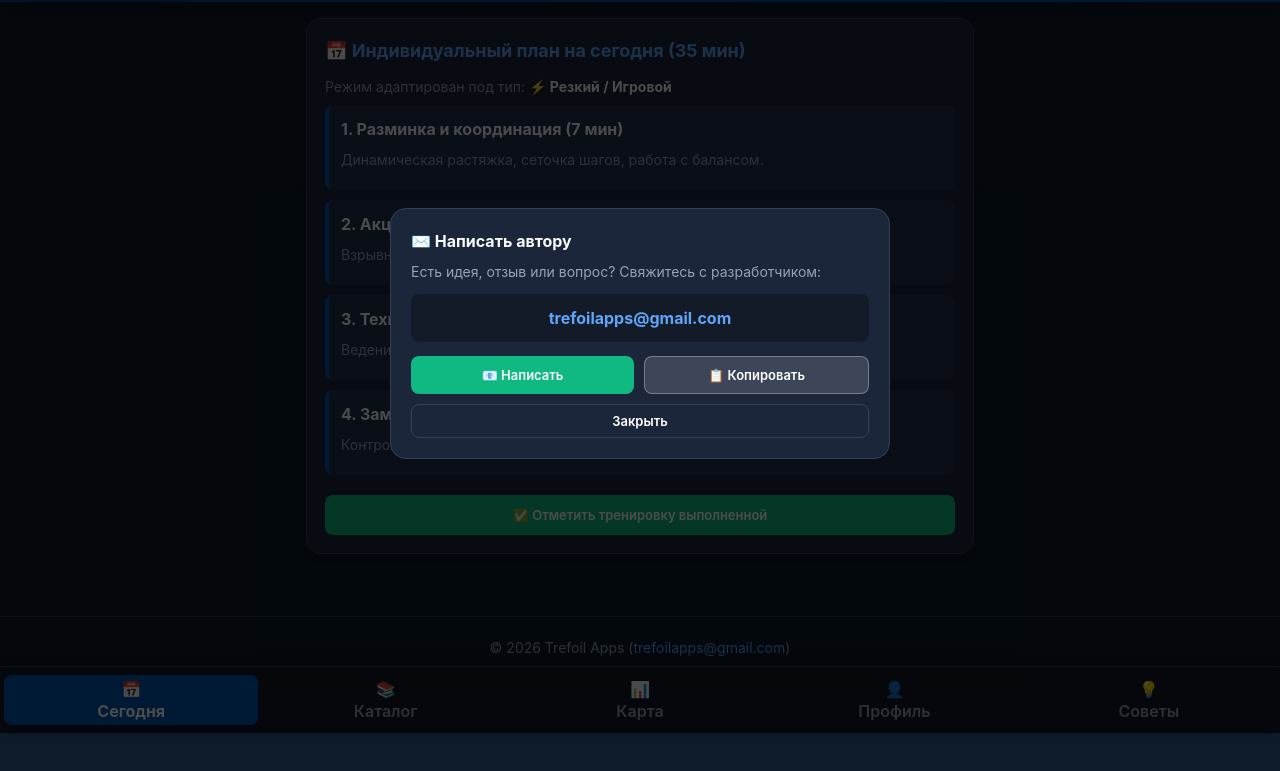
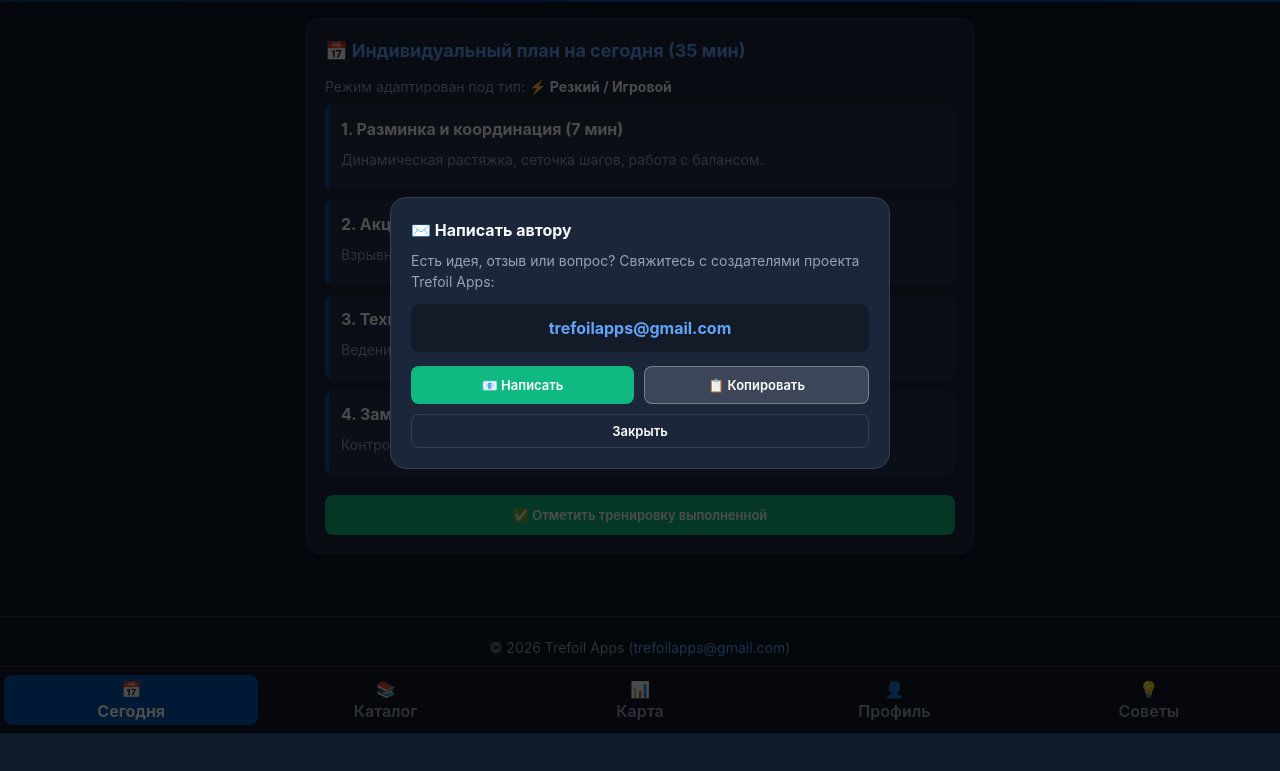
Before and after one commit to trefoilapps-ai/kickpro-junior, a plain HTML site: page index.html in a window 1280 px wide. Both pictures are taken after a click on the button "✉️". Shown: the part 67-838 px from the top of the page. Drawn offline with Linux system fonts and the light colour scheme.

Commit message:
index.html

```diff
--- a/index.html
+++ b/index.html
@@ -19,7 +19,7 @@
             --accent: #f59e0b;
         }
         * { box-sizing: border-box; margin: 0; padding: 0; font-family: -apple-system, BlinkMacSystemFont, "Segoe UI", Roboto, Helvetica, Arial, sans-serif; }
-        body { background-color: var(--bg-color); color: var(--text-main); line-height: 1.5; padding-bottom: 80px; }
+        body { background-color: var(--bg-color); color: var(--text-main); line-height: 1.5; padding-bottom: 90px; }
 
         header { background: linear-gradient(135deg, #003d82, #0056b3); padding: 14px 16px; position: sticky; top: 0; z-index: 100; box-shadow: 0 4px 12px rgba(0,0,0,0.3); }
         .header-top { display: flex; justify-content: space-between; align-items: center; }
@@ -33,7 +33,7 @@
         .btn-primary { background: var(--secondary); border: none; }
         .btn-primary:hover { background: #059669; }
 
-        /* Нижняя панель навигации */
+        /* Фиксированная нижняя панель навигации */
         .bottom-nav { position: fixed; bottom: 0; left: 0; width: 100%; background: #111827; border-top: 1px solid var(--border); display: flex; justify-content: space-around; padding: 8px 4px; z-index: 1000; box-shadow: 0 -4px 12px rgba(0,0,0,0.4); }
         .nav-item { background: transparent; border: none; color: var(--text-muted); display: flex; flex-direction: column; align-items: center; font-size: 11px; gap: 2px; padding: 4px 8px; border-radius: 8px; cursor: pointer; flex: 1; }
         .nav-item span { font-size: 16px; }
@@ -111,22 +111,22 @@
     <!-- Модальное окно обратной связи -->
     <div id="feedbackModal" class="modal hidden">
         <div class="modal-content">
-            <h3 id="fbTitle">✉️ Написать автору</h3>
-            <p id="fbDesc" style="margin-bottom: 12px;">Есть идея, отзыв или вопрос? Свяжитесь с разработчиком:</p>
+            <h3>✉️ Написать автору</h3>
+            <p style="margin-bottom: 12px;">Есть идея, отзыв или вопрос? Свяжитесь с создателями проекта Trefoil Apps:</p>
             <div style="background: rgba(0,0,0,0.3); padding: 12px; border-radius: 8px; margin-bottom: 14px; text-align: center;">
                 <strong style="font-size: 16px; color: #60a5fa;">trefoilapps@gmail.com</strong>
             </div>
             <div style="display: flex; gap: 10px;">
-                <button class="btn-primary" style="flex: 1; padding: 10px;" id="fbSendBtn" onclick="sendEmail()">📧 Написать</button>
-                <button style="flex: 1; padding: 10px;" id="fbCopyBtn" onclick="copyEmail()">📋 Копировать</button>
+                <button class="btn-primary" style="flex: 1; padding: 10px;" onclick="sendEmail()">📧 Написать</button>
+                <button style="flex: 1; padding: 10px;" onclick="copyEmail()">📋 Копировать</button>
             </div>
-            <button style="width: 100%; margin-top: 10px; background: transparent; border: 1px solid var(--border); padding: 8px;" id="fbCloseBtn" onclick="closeFeedback()">Закрыть</button>
+            <button style="width: 100%; margin-top: 10px; background: transparent; border: 1px solid var(--border); padding: 8px;" onclick="closeFeedback()">Закрыть</button>
         </div>
     </div>
 
     <footer class="footer">
         <p>© 2026 Trefoil Apps (<a href="mailto:trefoilapps@gmail.com">trefoilapps@gmail.com</a>)</p>
-        <p style="margin-top: 4px;" id="footerSub">PWA Offline-First • KickPro Junior v1.2</p>
+        <p style="margin-top: 4px;">PWA Offline-First • KickPro Junior v1.2</p>
     </footer>
 
     <script>
@@ -160,12 +160,12 @@
                 w4Title: "4. Заминка (6 мин)", w4Desc: "Контроль мяча в статике, дыхательные упражнения и растяжка.",
                 doneBtn: "✅ Отметить тренировку выполненной", doneMsg: "Отлично! Тренировка отмечена как выполненная.",
 
-                catHeader: "📚 Каталог упражнений", catDesc: "База упражнений для домашних и полевых тренировок юных футболистов.",
-                ex1Title: "⚽ Слалом между фишками", ex1Goal: "Цель: Развитие мягкого первого касания и дриблинга.", ex1Desc: "Как делать: Расставьте 6 фишек на расстоянии 1 метра. Ведите мяч поочередно правой и левой ногой.",
-                ex2Title: "⚡ Старт из положения сидя", ex2Goal: "Цель: Развитие взрывной скорости и резкости.", ex2Desc: "Как делать: Игрок сидит спиной к направлению движения, по сигналу делает рывок на 5 метров.",
+                catHeader: "📚 Каталог упражнений", catDesc: "Полная база упражнений для развития юных футболистов (6-12 лет).",
+                ex1Title: "⚽ Слалом между фишками", ex1Goal: "Цель: Развитие мягкого первого касания и дриблинга.", ex1Desc: "Расставьте 6 фишек на расстоянии 1 метра. Ведите мяч поочередно правой и левой ногой.",
+                ex2Title: "⚡ Старт из положения сидя", ex2Goal: "Цель: Развитие взрывной скорости и резкости.", ex2Desc: "Игрок сидит спиной к направлению движения, по сигналу делает рывок на 5 метров.",
                 badgeTech: "Техника", badgeHome: "Дома / Двор", badgePhys: "Физика", badgeType: "Резкий тип",
 
-                diagHeader: "📊 Карта развития (Диагностика)", diagDesc: "Оцените навыки игрока по шкале от 1 до 5 для формирования скаут-карточки.",
+                diagHeader: "📊 Карта развития (Диагностика RAE)", diagDesc: "Оцените навыки игрока по шкале от 1 до 5 для формирования скаут-карточки с учетом относительного возраста.",
                 d1: "1. Дриблинг и владение мячом (1-5)", d2: "2. Первое касание (1-5)", d3: "3. Скорость и резкость (1-5)", d4: "4. Реакция на ошибки (1-5)",
                 genCardBtn: "✨ Сгенерировать карточку игрока", genCardMsg: "Скаут-карточка KickPro Junior успешно сформирована!",
 
@@ -200,12 +200,12 @@
                 w4Title: "4. Қалпына келтіру (6 мин)", w4Desc: "Допты статикада бақылау, тыныс алу жаттығулары және созылу.",
                 doneBtn: "✅ Жаттығуды орындалды деп белгілеу", doneMsg: "Керемет! Жаттығу орындалды деп белгіленді.",
 
-                catHeader: "📚 Жаттығулар каталогы", catDesc: "Жас футболшылардың үй және алаң жаттығуларына арналған база.",
-                ex1Title: "⚽ Фишкалар арасындағы слалом", ex1Goal: "Мақсаты: Жұмсақ бірінші жанасу мен дриблингті дамыту.", ex1Desc: "Қалай жасау керек: 6 фишканы 1 метр арақашықтықта қойыңыз. Допты оң және сол аяқпен кезектесіп жүргізіңіз.",
-                ex2Title: "⚡ Отырған жерден бастау", ex2Goal: "Мақсаты: Жарылыс жылдамдығы мен шапшаңдықты дамыту.", ex2Desc: "Қалай жасау керек: Ойыншы қозғалыс бағытына арқасымен отырады, белгі бойынша 5 метрге ұмтылады.",
+                catHeader: "📚 Жаттығулар каталогы", catDesc: "Жас футболшыларды дамытуға арналған толық жаттығулар базасы (6-12 жас).",
+                ex1Title: "⚽ Фишкалар арасындағы слалом", ex1Goal: "Мақсаты: Жұмсақ бірінші жанасу мен дриблингті дамыту.", ex1Desc: "6 фишканы 1 метр арақашықтықта қойыңыз. Допты оң және сол аяқпен кезектесіп жүргізіңіз.",
+                ex2Title: "⚡ Отырған жерден бастау", ex2Goal: "Мақсаты: Жарылыс жылдамдығы мен шапшаңдықты дамыту.", ex2Desc: "Ойыншы қозғалыс бағытына арқасымен отырады, белгі бойынша 5 метрге ұмтылады.",
                 badgeTech: "Техника", badgeHome: "Үй / Алаң", badgePhys: "Физика", badgeType: "Жылдам тип",
 
-                diagHeader: "📊 Даму картасы (Диагностика)", diagDesc: "Скаут-карточканы жасау үшін ойыншының дағдыларын 1-ден 5-ке дейін бағалаңыз.",
+                diagHeader: "📊 Даму картасы (RAE Диагностикасы)", diagDesc: "Салыстырмалы жас әсерін ескере отырып скаут-карточка жасау үшін ойыншы дағдыларын бағалаңыз.",
                 d1: "1. Дриблинг және допқа иелік ету (1-5)", d2: "2. Бірінші жанасу (1-5)", d3: "3. Жылдамдық пен шапшаңдық (1-5)", d4: "4. Қателерге реакция (1-5)",
                 genCardBtn: "✨ Ойыншы карточкасын жасау", genCardMsg: "KickPro Junior скаут-карточкасы сәтті жасалды!",
 
@@ -240,12 +240,12 @@
                 w4Title: "4. Cool-down (6 min)", w4Desc: "Static ball control, breathing exercises and stretching.",
                 doneBtn: "✅ Mark training as completed", doneMsg: "Great! Training marked as completed.",
 
-                catHeader: "📚 Exercise Catalog", catDesc: "Database of exercises for home and field training of young players.",
-                ex1Title: "⚽ Slalom through cones", ex1Goal: "Goal: Develop soft first touch and dribbling.", ex1Desc: "How to do: Set up 6 cones 1 meter apart. Dribble using right and left foot alternately.",
-                ex2Title: "⚡ Sit-to-Sprint start", ex2Goal: "Goal: Develop explosive speed and quickness.", ex2Desc: "How to do: Player sits facing away from direction, sprints 5 meters on signal.",
+                catHeader: "📚 Exercise Catalog", catDesc: "Comprehensive exercise database for developing young players (ages 6-12).",
+                ex1Title: "⚽ Slalom through cones", ex1Goal: "Goal: Develop soft first touch and dribbling.", ex1Desc: "Set up 6 cones 1 meter apart. Dribble using right and left foot alternately.",
+                ex2Title: "⚡ Sit-to-Sprint start", ex2Goal: "Goal: Develop explosive speed and quickness.", ex2Desc: "Player sits facing away from direction, sprints 5 meters on signal.",
                 badgeTech: "Technique", badgeHome: "Home / Yard", badgePhys: "Physics", badgeType: "Sharp type",
 
-                diagHeader: "📊 Development Card (Scouting)", diagDesc: "Rate player skills from 1 to 5 to generate a scout card.",
+                diagHeader: "📊 Development Card (RAE Scouting)", diagDesc: "Rate player skills from 1 to 5 to generate a scout card adjusted for relative age effect.",
                 d1: "1. Dribbling & Ball Control (1-5)", d2: "2. First Touch (1-5)", d3: "3. Speed & Quickness (1-5)", d4: "4. Reaction to Mistakes (1-5)",
                 genCardBtn: "✨ Generate Player Card", genCardMsg: "KickPro Junior scout card successfully generated!",
 
@@ -274,7 +274,6 @@
             appData.lang = document.getElementById('langSelect').value;
             const l = dict[appData.lang];
 
-            // Обновляем текст нижней панели
             document.getElementById('tToday').innerText = l.today;
             document.getElementById('tCatalog').innerText = l.catalog;
             document.getElementById('tCard').innerText = l.card;
```
